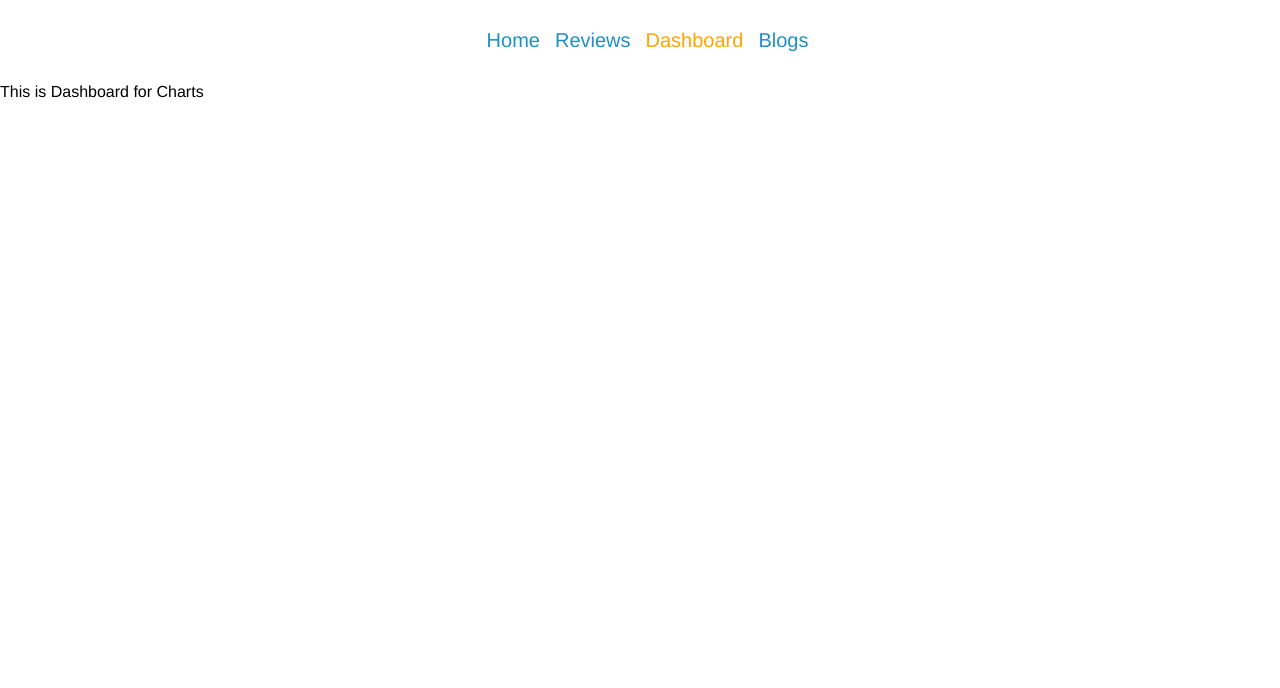
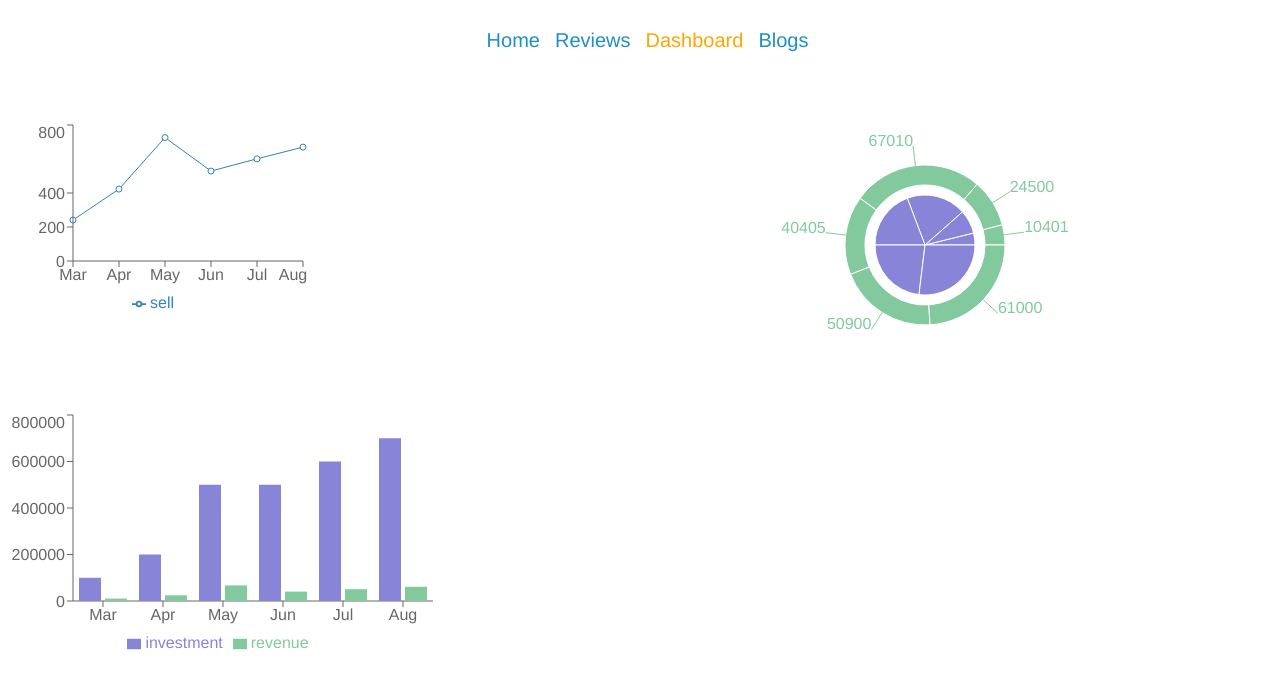
Before and after one commit to Sohailul/product-analysis, a React (Create React App) app: page /dashboard in a window 1280 px wide. Shown: the top 688 px of the page. Built offline with nearby package versions, Linux system fonts and the light colour scheme.

Commit message:
line pie and bar chart created

```diff
--- a/package.json
+++ b/package.json
@@ -12,6 +12,7 @@
     "react-rating": "^2.0.5",
     "react-router-dom": "^6.3.0",
     "react-scripts": "5.0.0",
+    "recharts": "^2.1.9",
     "web-vitals": "^2.1.4"
   },
   "scripts": {
--- a/src/components/Dashboard/Dashboard.js
+++ b/src/components/Dashboard/Dashboard.js
@@ -1,9 +1,44 @@
-import React from 'react';
+import React, { useEffect, useState } from 'react';
+import { Bar, BarChart, Legend, Line, LineChart, Pie, PieChart, Tooltip, XAxis, YAxis } from 'recharts';
 
 const Dashboard = () => {
+    const [data, setData] = useState([]);
+
+    useEffect(() => {
+        fetch('data.json')
+            .then(res => res.json())
+            .then(data => setData(data));
+    }, []);
     return (
-        <div>
-            <h1>This is Dashboard for Charts</h1>
+        <div className='px-4 pt-10 pb-24 mx-auto max-w-7xl md:px-2'>
+            <div className='grid grid-cols-1 gap-10 md:grid-cols-2'>
+                <div>
+                    <LineChart width={300} height={200} data={data}>
+                        <Line dataKey={'sell'}></Line>
+                        <XAxis dataKey={'month'}></XAxis>
+                        <YAxis></YAxis>
+                        <Tooltip></Tooltip>
+                        <Legend></Legend>
+                    </LineChart>
+                </div>
+
+                <div>
+                    <PieChart width={530} height={250}>
+                        <Pie data={data} dataKey={'investment'} cx="50%" cy="50%" outerRadius={50} fill="#8884d8"></Pie>
+                        <Pie data={data} dataKey={'revenue'} cx="50%" cy="50%" innerRadius={60} outerRadius={80} fill="#82ca9d" label></Pie>
+                    </PieChart>
+                </div>
+                <div>
+                    <BarChart width={430} height={250} data={data}>
+                        <XAxis dataKey={'month'} />
+                        <YAxis></YAxis>
+                        <Tooltip />
+                        <Legend />
+                        <Bar dataKey={'investment'} fill="#8884d8"></Bar>
+                        <Bar dataKey={'revenue'} fill="#82ca9d"></Bar>
+                    </BarChart>
+                </div>
+            </div>
         </div>
     );
 };
```
Also changed, not shown: 1 other file (tests, documents, lock files or other folders).
